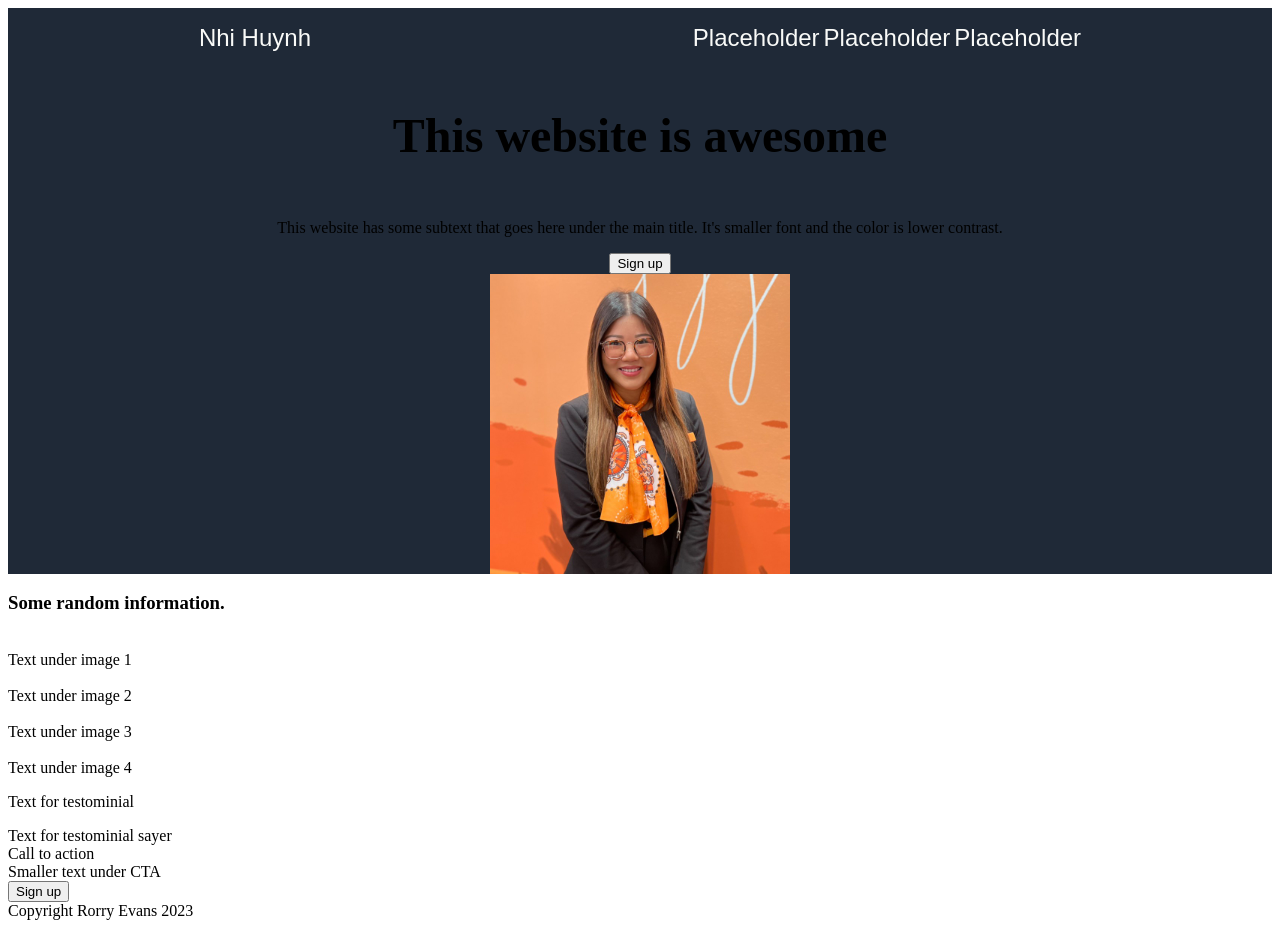
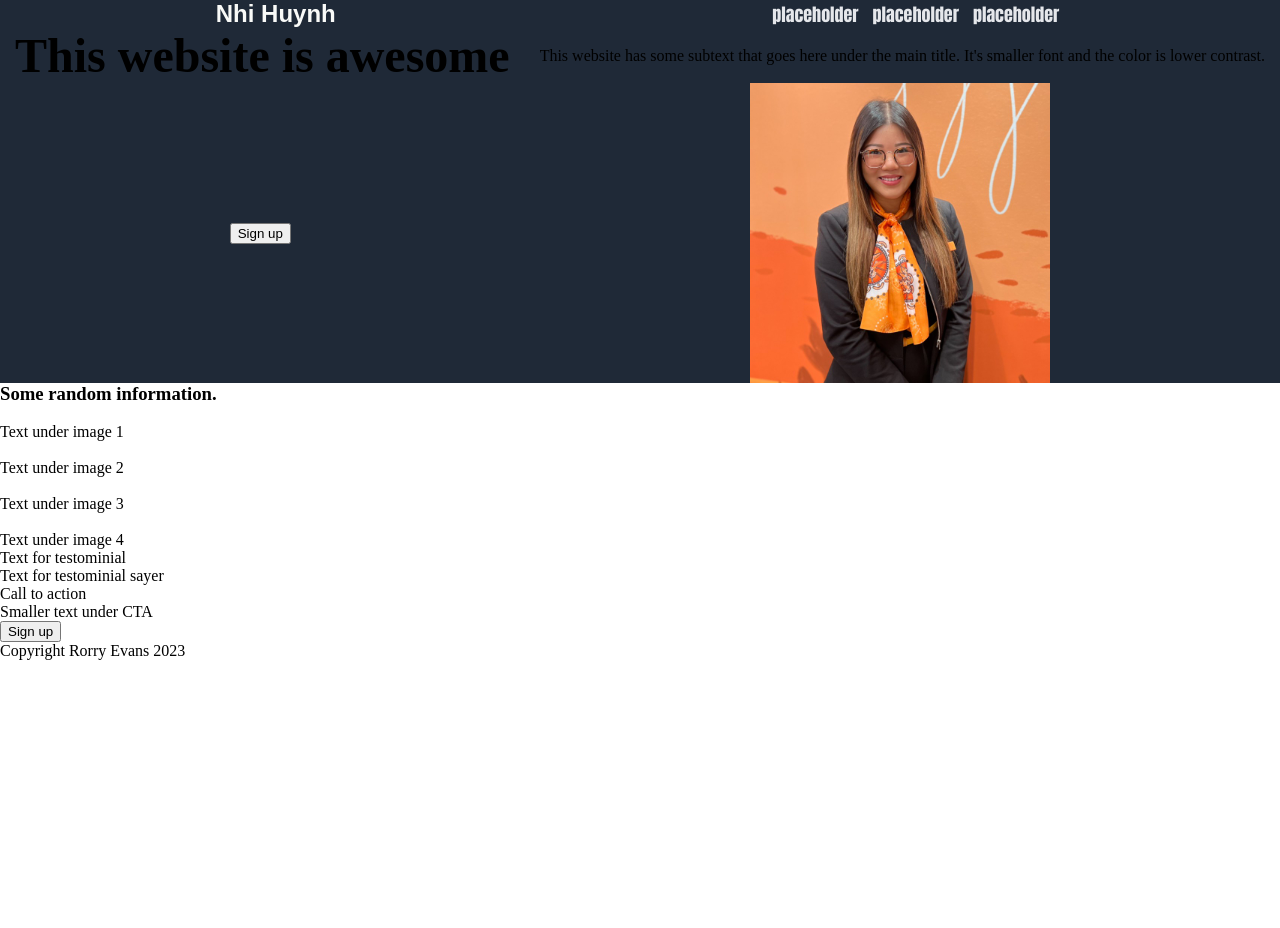
Before and after one commit to teep93/landing-page-project, a plain HTML site: page index.html in a window 1280 px wide. After the commit the page ends 800 px from the top, so only its background shows below. Drawn offline with Linux system fonts and the light colour scheme.

Commit message:
align body-top

```diff
--- a/index.html
+++ b/index.html
@@ -6,11 +6,13 @@
     <title>Nhi Huynh | Relief Branch Manager</title>
     <link rel="stylesheet" href="style.css">
     <div class="header">
-        <div class="header-logo">Nhi Huynh</div>
+        <div class="header-logo"><strong>Nhi Huynh</strong></div>
             <div class="header-links">
-                <a href="www.google.com">Placeholder</a>
-                <a href="www.google.com">Placeholder</a>
-                <a href="www.google.com">Placeholder</a>
+
+                <a href="www.google.com">placeholder</a>
+                <a href="www.google.com">placeholder</a>
+                <a href="www.google.com">placeholder</a>
+
             </div>
         </div>
     </div>
--- a/style.css
+++ b/style.css
@@ -1,3 +1,11 @@
+* {
+    margin: 0;
+
+
+
+
+}
+
 .header-logo {
     font-size: 24px;
     color: #f9faf8;
@@ -8,9 +16,12 @@
 
 a {
     text-decoration: none;
-    color:#f9faf8;
-    font-size: 24px;
-    font-family:Arial, Helvetica, sans-serif;
+    color: #e5e7eb;
+    font-size: 18px;
+    font-family: Impact, Haettenschweiler, 'Arial Narrow Bold', sans-serif;
+    margin: 5px;
+
+
 
 
 
@@ -20,21 +31,25 @@ a {
     display: flex;
     background-color: #1F2937;
     justify-content: space-around;
-    height: 60px;
     align-items: center;
+
+    border: 20px;
+
+
 }
 
 
 
 .top {
     display: flex;
-    flex-direction: column;
+    flex-direction: row;
     background-color: #1F2937;
     align-items: center;
+    justify-content: space-around;
+    flex-direction: row;
+    flex-wrap: wrap;
+    }
 
-
-
-}
 
 
 
```
